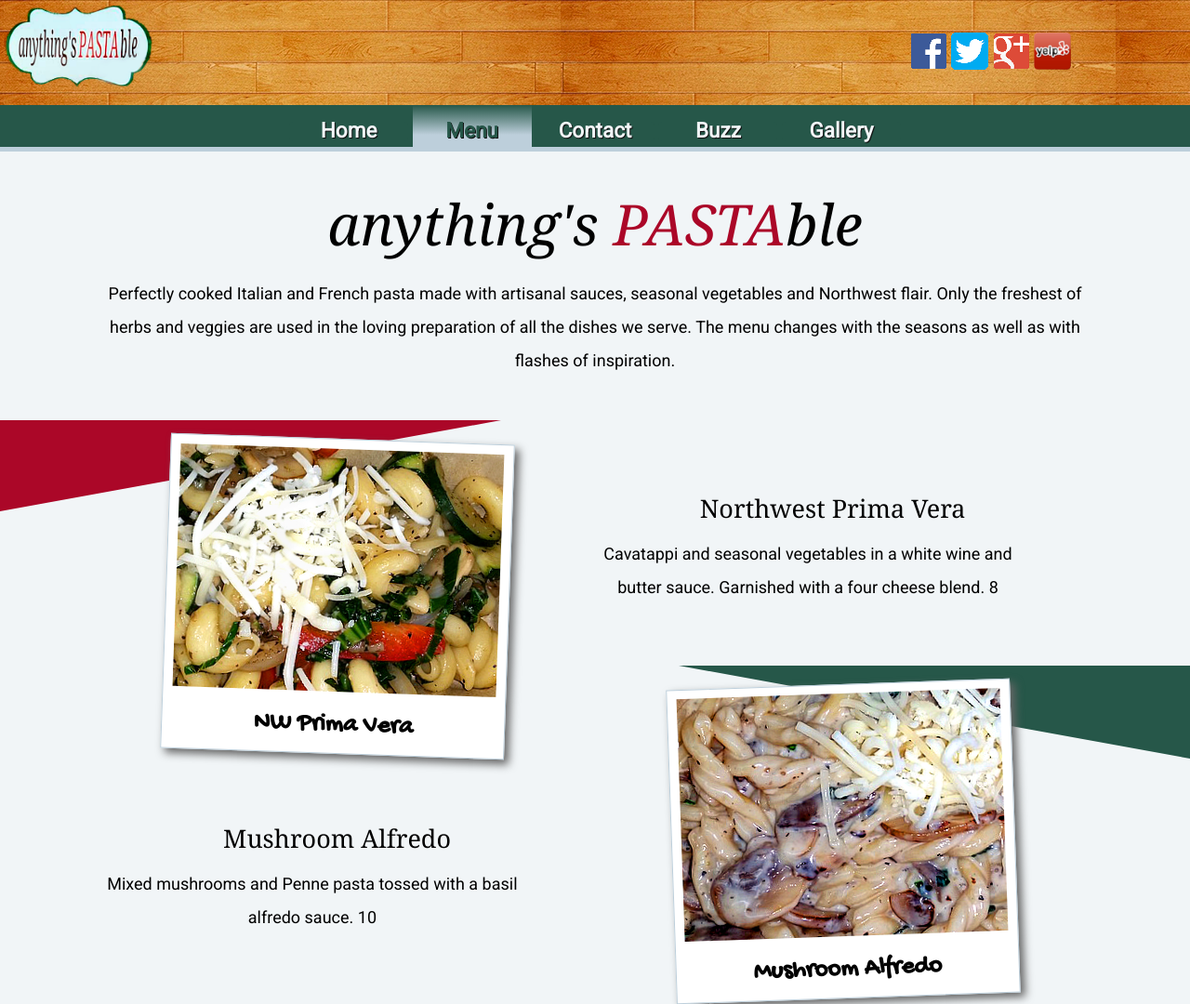
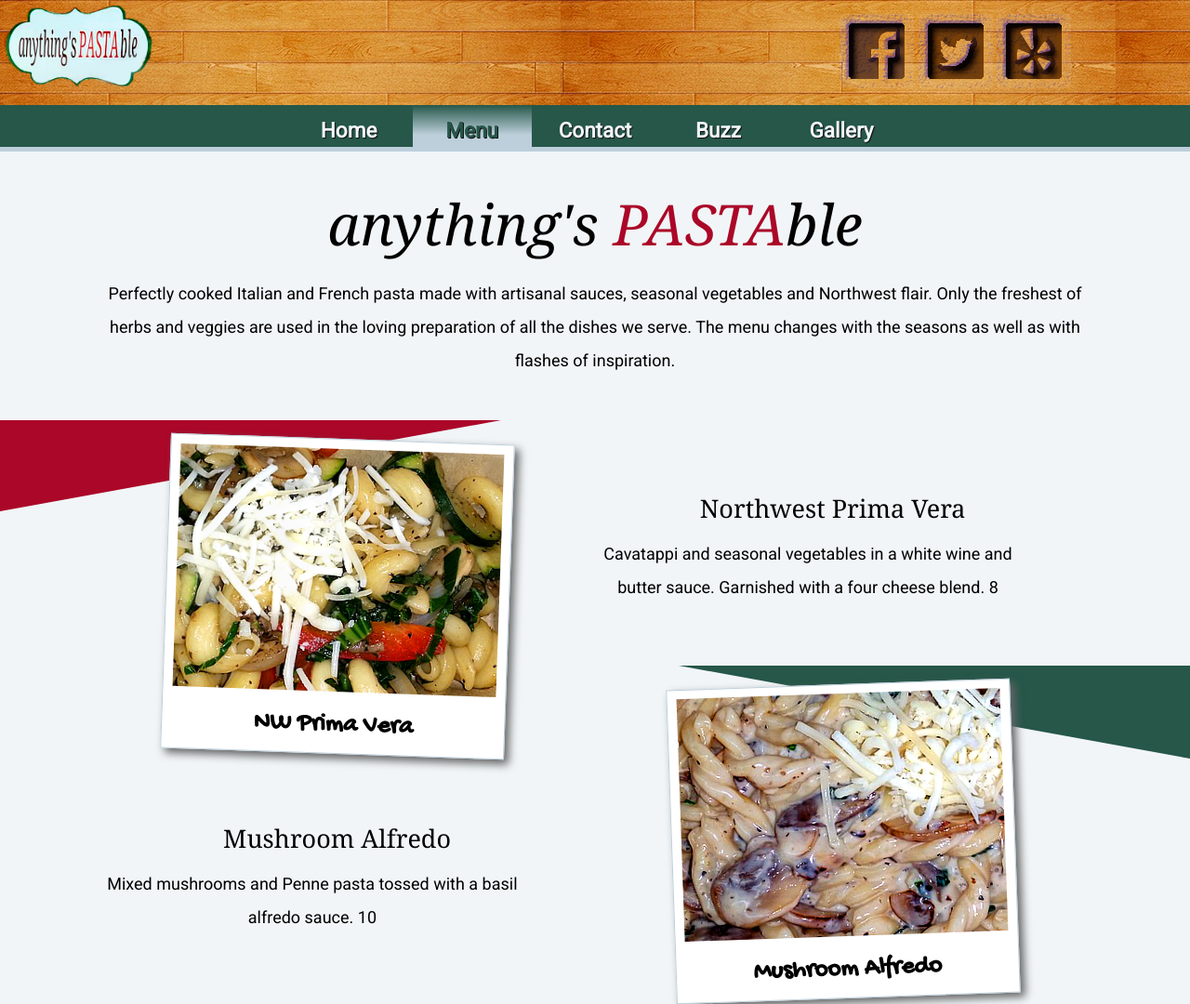
Before and after one commit to joshboyan/anythings_pastable, a website: page menu.html in a window 1280 px wide. Shown: the top 1080 px of the page at 93% size. Drawn offline with nearby package versions, Linux system fonts and the light colour scheme.

Commit message:
Create new wood carved social media assets

```diff
--- a/menu.html
+++ b/menu.html
@@ -24,16 +24,13 @@
         <div id="topSocial" class="social">
             <ul>
                 <li class="socialIcons">
-                    <a href="https://www.facebook.com/Anythings-Pastable-835380383209723/"><img src="images/facebook1.png" alt="anything's PASTAble Facebook page"></a>
+                    <a href="https://www.facebook.com/Anythings-Pastable-835380383209723/" target="_blank"><img src="images/facebook.png" alt="anything's PASTAble Facebook page"></a>
                 </li>
                 <li class="socialIcons">
-                    <a href="https://twitter.com/ourpastabiz"><img src="images/twitter1.png" alt="anything's PASTAble Twitter page"></a>
+                    <a href="https://twitter.com/ourpastabiz" target="_blank"><img src="images/twitter.png" alt="anything's PASTAble Twitter page"></a>
                 </li>
                 <li class="socialIcons">
-                    <a href="#"><img src="images/google1.png" alt="Google+"></a>
-                </li>
-                <li class="socialIcons">
-                    <a href="http://www.yelp.com/biz/anythings-pastable-portland"><img src="images/yelp1.png" alt="anything's PASTAble Yelp! page"></a>
+                    <a href="http://www.yelp.com/biz/anythings-pastable-portland" target="_blank"><img src="images/yelp.png" alt="anything's PASTAble Yelp! page"></a>
                 </li>
             </ul>
         </div>
@@ -285,16 +282,13 @@
         <div class="col span4 center social">
             <ul>
                 <li class="socialIcons">
-                    <a href="https://www.facebook.com/Anythings-Pastable-835380383209723/"><img src="images/facebook1.png" alt="anything's PASTAble Facebook page"></a>
+                    <a href="https://www.facebook.com/Anythings-Pastable-835380383209723/" target="_blank"><img src="images/facebook.png" alt="anything's PASTAble Facebook page"></a>
                 </li>
                 <li class="socialIcons">
-                    <a href="https://twitter.com/ourpastabiz"><img src="images/twitter1.png" alt="anything's PASTAble Twitter page"></a>
+                    <a href="https://twitter.com/ourpastabiz" target="_blank"><img src="images/twitter.png" alt="anything's PASTAble Twitter page"></a>
                 </li>
                 <li class="socialIcons">
-                    <a href="#"><img src="images/google1.png" alt="Google+"></a>
-                </li>
-                <li class="socialIcons">
-                    <a href="http://www.yelp.com/biz/anythings-pastable-portland"><img src="images/yelp1.png" alt="anything's PASTAble Yelp! page"></a>
+                    <a href="http://www.yelp.com/biz/anythings-pastable-portland" target="_blank"><img src="images/yelp.png" alt="anything's PASTAble Yelp! page"></a>
                 </li>
             </ul>
             <div id="arrow">
--- a/styles/style.less
+++ b/styles/style.less
@@ -440,7 +440,7 @@ footer a:hover {
 #topSocial {
     position: absolute;
     right: 10%;
-    top: 0;
+    top: -20px;
     display: none;
 }
 .frame {
```
Also changed, not shown: sitemap.xml (+5 -3 lines), images/facebook.png (added), images/raw_images/facebook.png (added), images/raw_images/facebook1.png (added), images/raw_images/twitter.jpg (added), images/raw_images/twitter.png (added), images/raw_images/yelp.png (added), images/twitter.png (added), images/yelp.png (added), styles/style.css, 3 other files.
